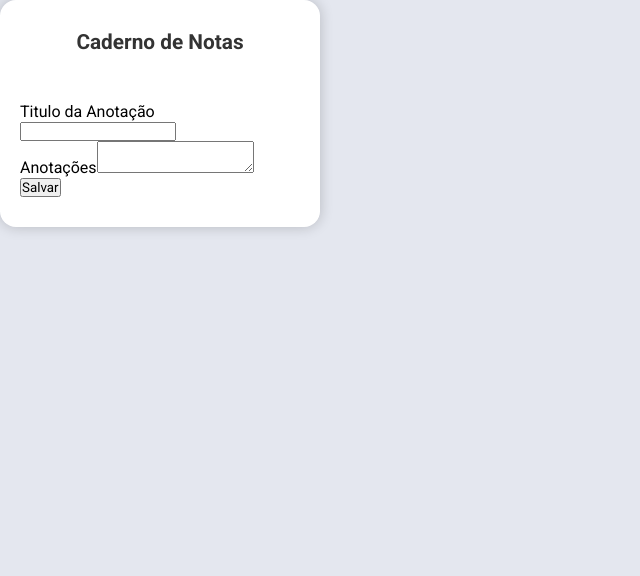
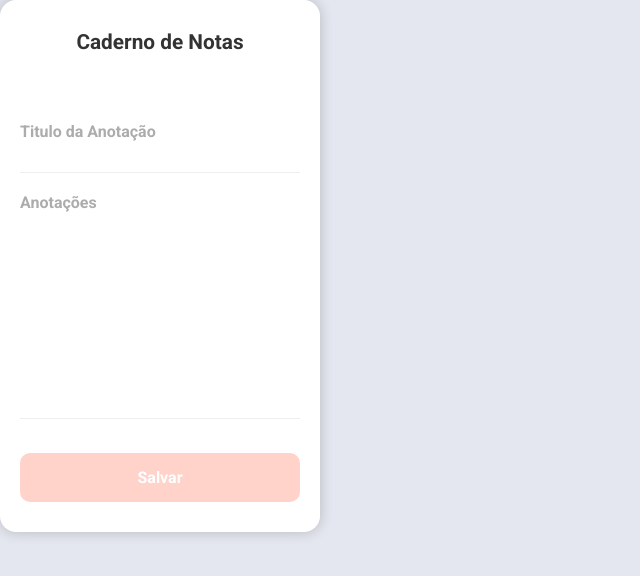
Before and after one commit to Marcelo-Anselmo/DailyNotes-frontend, a React (Vite) app in the folder DailyNotes-frontend/: page / in a window 1280 px wide. Shown: the top 576 px of the page, without its empty margins (0-640 px from the left). Built offline with nearby package versions, Linux system fonts and the light colour scheme.

Commit message:
feat:{aside-form}

```diff
--- a/DailyNotes-frontend/src/App.jsx
+++ b/DailyNotes-frontend/src/App.jsx
@@ -1,7 +1,6 @@
 import { useState } from "react";
 import "./global.css";
 import "./sidebar.css";
-
 
 function App() {
   return (
@@ -19,9 +18,10 @@ function App() {
             <label htmlFor="nota">Anotações</label>
             <textarea></textarea>
           </div>
+
+
+          <button type="submit">Salvar</button>
         </form>
-
-        <button type="submit">Salvar</button>
       </aside>
       <main></main>
     </div>
--- a/DailyNotes-frontend/src/sidebar.css
+++ b/DailyNotes-frontend/src/sidebar.css
@@ -19,6 +19,48 @@ aside form {
     margin-top: 3rem;
 }
 
+aside form .input-block {
+    padding-top: 20px;
+}
+
 aside form .input-block label {
+    color: #acacac;
+    font-size: 1rem;
+    font-weight: bold;
+    display: block;
+}
 
+aside form .input-block input {
+    width: 100%;
+    height: 32px;
+    font-size: 1rem;
+    color: #667;
+    border: 0;
+    border-bottom: 1px solid #eee;
+    padding-left: 0.3rem;
 }
+aside form .input-block textarea {
+    margin-top: 7px;
+    width: 100%;
+    height: 200px;
+    font-size: 1rem;
+    color: #667;
+    border: 0;
+    border-bottom: 1px solid #eee;
+    background-color: #fff;
+    resize: none;
+    padding-left: 0.3rem;
+}
+
+aside form button[type=submit] {
+    width: 100%;
+    border: 0;
+    margin-top: 30px;
+    background-color: #FFD3CA;
+    border-radius: 10px;
+    padding: 15px 20px;
+    font-size: 16px;
+    font-weight: bold;
+    color: #fff;
+    cursor: pointer;
+}
```
